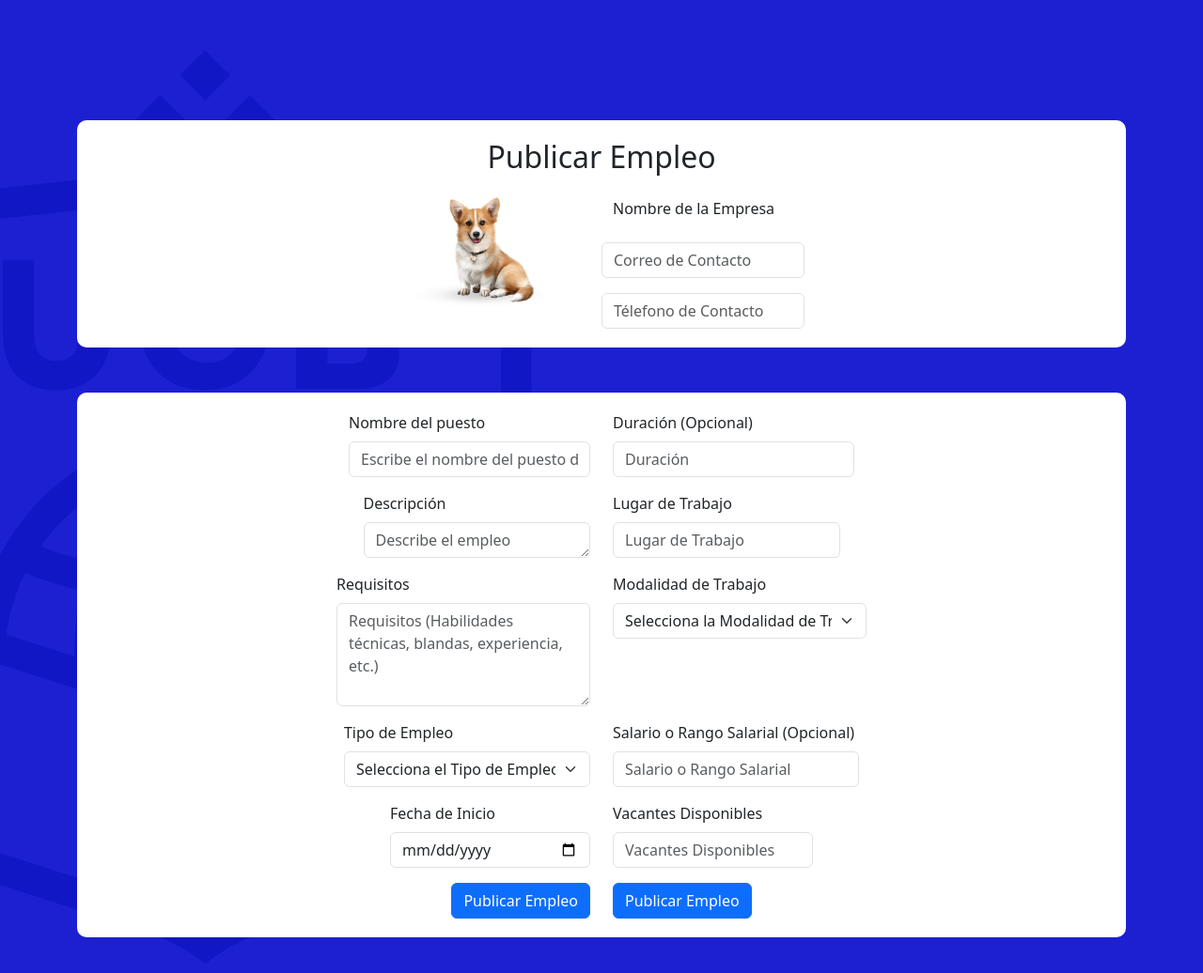
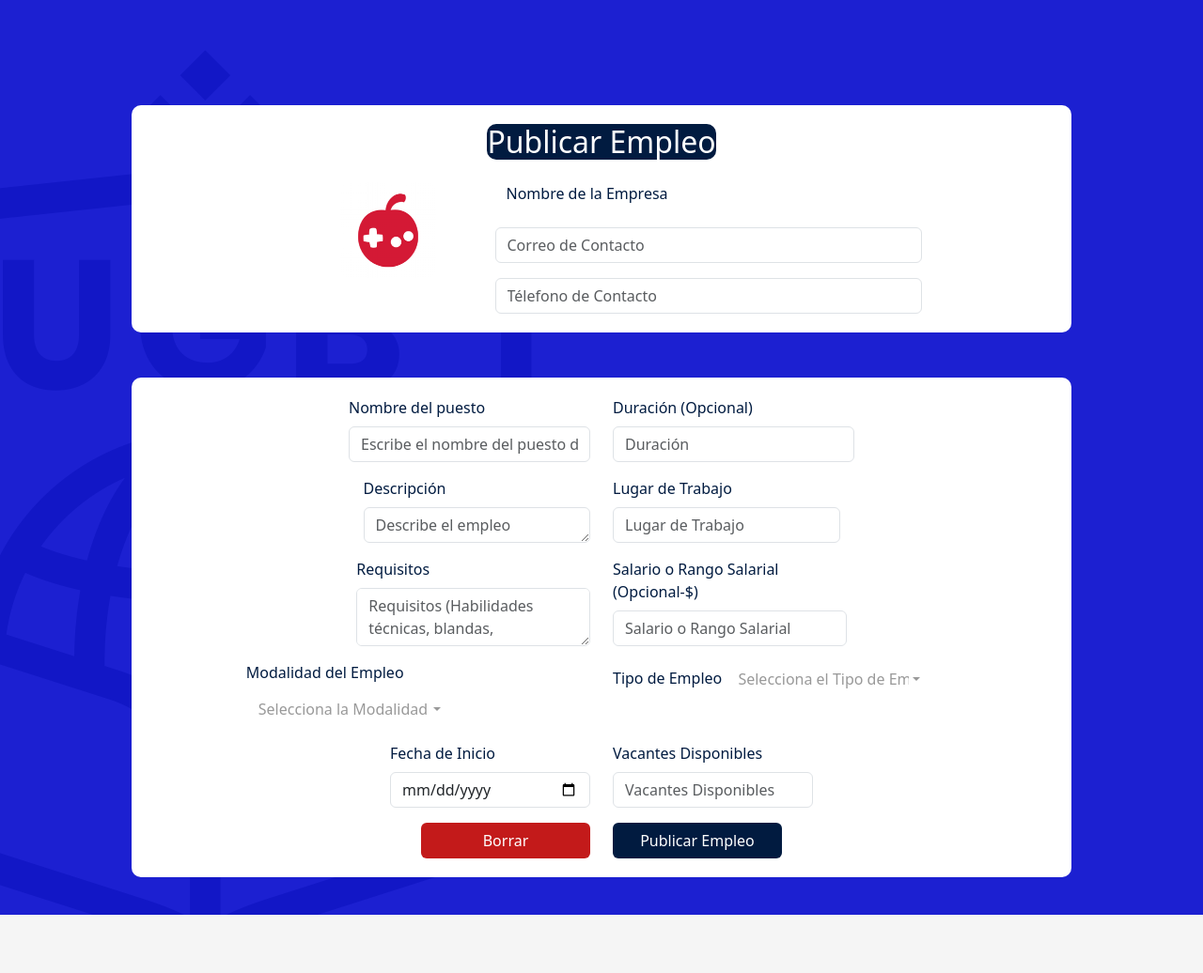
Before and after one commit to CarlEdsv/La-Gran-Coalicion, a plain HTML site: page empresa/html/publicarEmpleo.html in a window 1280 px wide. Shown: the whole page at 94% size. After the commit the page ends 974 px from the top, so only its background shows below. Drawn offline with nearby package versions, Linux system fonts and the light colour scheme.

Commit message:
Página publicar empleo V1, terminada

```diff
--- a/empresa/css/publicarEmpleo.css
+++ b/empresa/css/publicarEmpleo.css
@@ -1,4 +1,4 @@
-body{
+body {
     display: -ms-flexbox;
     display: -webkit-box;
     display: flex;
@@ -14,18 +14,92 @@ body{
     background-image: url(../media/wallpaper.jpg);
 }
 
-.publicar-empleo{
+.publicar-empleo {
     justify-items: center;
     background-color: white;
     padding: 20px;
     border-radius: 10px;
-
+    color: #011b40;
+    border-color: #011b40;
+    max-width: 1000px;
 }
 
-.izquierda{
+.izquierda {
     padding-right: 5%;
 }
 
-.derecha{
+.derecha {
     padding-left: 5%;
 }
+
+.borrar {
+    width: 180px;
+    background-color: #C31A1A;
+    color: white;
+    transition: background-color 0.3s ease, color 0.3s ease;
+    /* Transición de animación */
+}
+
+.borrar:hover {
+    background-color: #850707;
+    /* Color de fondo al pasar el cursor */
+    color: #ffffff;
+    /* Color del texto al pasar el cursor */
+}
+
+.publicar {
+    width: 180px;
+    background-color: #011b40;
+    color: white;
+    transition: background-color 0.3s ease, color 0.3s ease;
+    /* Transición de animación */
+}
+
+.publicar:hover {
+    background-color: #011026;
+    /* Color de fondo al pasar el cursor */
+    color: #ffffff;
+    /* Color del texto al pasar el cursor */
+}
+
+
+#contactEmail,
+#contactPhone {
+    max-width: 600px;
+}
+
+.logo {
+    width: 50%;
+    /* La imagen ocupa x% de ancho de la columna */
+    height: auto;
+    /* Mantiene la relación de aspecto */
+    object-fit: cover;
+    /* Asegura que la imagen cubra todo el espacio disponible sin distorsión */
+    border-radius: 10px;
+    border-color: #011b40;
+}
+
+.titulo {
+    background-color: #011b40;
+    color: white;
+    border-radius: 10px;
+}
+
+.bootstrap-select {
+    background-color: white;
+    color: #011b40;
+}
+
+
+
+.bootstrap-select .dropdown-menu li a:hover {
+    background-color: #2BBBAD !important;
+    /* Color de fondo al pasar el cursor */
+    color: #ffffff !important;
+    /* Color del texto al pasar el cursor */
+}
+
+.bootstrap-select .dropdown-menu li a {
+    color: #011B40;
+    /* Color del texto */
+}
--- a/empresa/html/publicarEmpleo.html
+++ b/empresa/html/publicarEmpleo.html
@@ -5,22 +5,25 @@
     <meta charset="UTF-8">
     <meta name="viewport" content="width=device-width, initial-scale=1.0">
     <title>Publicar Empleo</title>
+    <!--Bootstrap-->
     <link href="https://cdn.jsdelivr.net/npm/bootstrap@5.3.3/dist/css/bootstrap.min.css" rel="stylesheet"
         integrity="sha384-QWTKZyjpPEjISv5WaRU9OFeRpok6YctnYmDr5pNlyT2bRjXh0JMhjY6hW+ALEwIH" crossorigin="anonymous">
+    <!-- Bootstrap Select CSS -->
+    <link rel="stylesheet"
+        href="https://cdnjs.cloudflare.com/ajax/libs/bootstrap-select/1.14.0-beta2/css/bootstrap-select.min.css">
     <link rel="stylesheet" href="../css/publicarEmpleo.css">
 </head>
 
 <body>
-    <div class="container mt-3 pt-4">
+    <div class="container pt-4">
         <form action="">
             <div class="container mt-5 publicar-empleo">
-                <h2 class="text-center mb-4">Publicar Empleo</h2>
+                <h2 class="text-center mb-4 titulo">Publicar Empleo</h2>
                 <div class="row informacion-empresa">
-                    <div class="col logo-empresa">
-                        <img src="../../assets/img/banner/dog.png" alt="Logo Empresa" class="d-block mb-2"
-                            style="max-width: 150px;">
+                    <div class="col-sm-4 text-center logo-empresa">
+                        <img src="../../assets/img/logo/team-cherry.png" alt="" class="logo">
                     </div>
-                    <div class="col informacion">
+                    <div class="col-sm-8 informacion">
                         <div class="row nombre">
                             <label for="companyName" class="form-label">Nombre de la Empresa</label>
                         </div>
@@ -38,6 +41,7 @@
 
 
             <div class="container publicar-empleo mt-5">
+                <!--FILA 1-->
                 <div class="row">
                     <div class="col">
                         <label for="jobRequirements" class="form-label">Nombre del puesto</label>
@@ -49,6 +53,7 @@
                         <input type="text" class="form-control" id="duration" placeholder="Duración">
                     </div>
                 </div>
+                <!--FILA 2-->
                 <div class="row mt-3">
                     <div class="col">
                         <label for="jobRequirements" class="form-label">Descripción</label>
@@ -61,39 +66,44 @@
                             required>
                     </div>
                 </div>
+                <!--FILA 3-->
                 <div class="row mt-3">
                     <div class="col">
                         <label for="jobRequirements" class="form-label">Requisitos</label>
-                        <textarea class="form-control" id="jobRequirements" rows="4"
+                        <textarea class="form-control" id="jobRequirements" rows="2"
                             placeholder="Requisitos (Habilidades técnicas, blandas, experiencia, etc.)"
                             required></textarea>
                     </div>
                     <div class="col">
-                        <label for="workModality" class="form-label">Modalidad de Trabajo</label>
-                        <select class="form-select" id="workModality" required>
-                            <option selected disabled>Selecciona la Modalidad de Trabajo</option>
+                        <label for="salaryRange" class="form-label">Salario o Rango Salarial (Opcional-$)</label>
+                        <input type="text" class="form-control" id="salaryRange" placeholder="Salario o Rango Salarial">
+                    </div>
+                </div>
+                <!--FILA 4-->
+                <div class="row mt-3">
+                    <div class="col">
+                        <label for="workModality" class="form-label">Modalidad del Empleo</label>
+                        <!--Select Picker de bootstrap (bootstrap Select)-->
+                        <select class="selectpicker" id="workModality" required data-live-search="true">
+                            <option selected disabled>Selecciona la Modalidad del Empleo</option>
                             <option value="on-site">Presencial</option>
                             <option value="remote">Remoto</option>
                             <option value="hybrid">Semipresencial</option>
                         </select>
                     </div>
-                </div>
-                <div class="row mt-3">
                     <div class="col">
-                        <label for="jobType" class="form-label">Tipo de Empleo</label>
-                        <select class="form-select" id="jobType" required>
+                        <!--Select Picker de bootstrap (bootstrap Select)-->
+                        <label for="workType" class="form-label">Tipo de Empleo</label>
+                        <select class="selectpicker" id="workType" required data-live-search="true">
                             <option selected disabled>Selecciona el Tipo de Empleo</option>
-                            <option value="full-time">Tiempo Completo</option>
-                            <option value="part-time">Medio Tiempo</option>
-                            <option value="internship">Pasantía</option>
+                            <option value="fulltime">Tiempo Completo</option>
+                            <option value="halftime">Medio Tiempo</option>
+                            <option value="intership">Pasantía</option>
                             <option value="contract">Contrato</option>
                         </select>
                     </div>
-                    <div class="col">
-                        <label for="salaryRange" class="form-label">Salario o Rango Salarial (Opcional)</label>
-                        <input type="text" class="form-control" id="salaryRange" placeholder="Salario o Rango Salarial">
-                    </div>
                 </div>
+                <!--FILA 5-->
                 <div class="row mt-3">
                     <div class="col">
                         <label for="startDate" class="form-label">Fecha de Inicio</label>
@@ -105,12 +115,13 @@
                             required>
                     </div>
                 </div>
+                <!--FILA 6-->
                 <div class="row mt-3">
-                    <div class="col">
-                        <button type="submit" class="btn btn-primary">Publicar Empleo</button>
+                    <div class="col btncol">
+                        <button type="submit" class="btn borrar">Borrar</button>
                     </div>
                     <div class="col">
-                        <button type="submit" class="btn btn-primary">Publicar Empleo</button>
+                        <button type="submit" class="btn publicar">Publicar Empleo</button>
                     </div>
                 </div>
             </div>
@@ -119,9 +130,13 @@
     </div>
 
     </div>
-    <script src="https://cdn.jsdelivr.net/npm/bootstrap@5.3.3/dist/js/bootstrap.bundle.min.js"
-        integrity="sha384-YvpcrYf0tY3lHB60NNkmXc5s9fDVZLESaAA55NDzOxhy9GkcIdslK1eN7N6jIeHz"
-        crossorigin="anonymous"></script>
+    <!-- jQuery (necessary for Bootstrap's JavaScript plugins) -->
+    <script src="https://cdnjs.cloudflare.com/ajax/libs/jquery/3.6.0/jquery.min.js"></script>
+    <!-- Bootstrap JS -->
+    <script src="https://cdn.jsdelivr.net/npm/bootstrap@5.3.0/dist/js/bootstrap.bundle.min.js"></script>
+    <!-- Bootstrap Select JS -->
+    <script
+        src="https://cdnjs.cloudflare.com/ajax/libs/bootstrap-select/1.14.0-beta2/js/bootstrap-select.min.js"></script>
 </body>
 
 </html>
```
Also changed, not shown: assets/img/logo/team-cherry.png (added).
